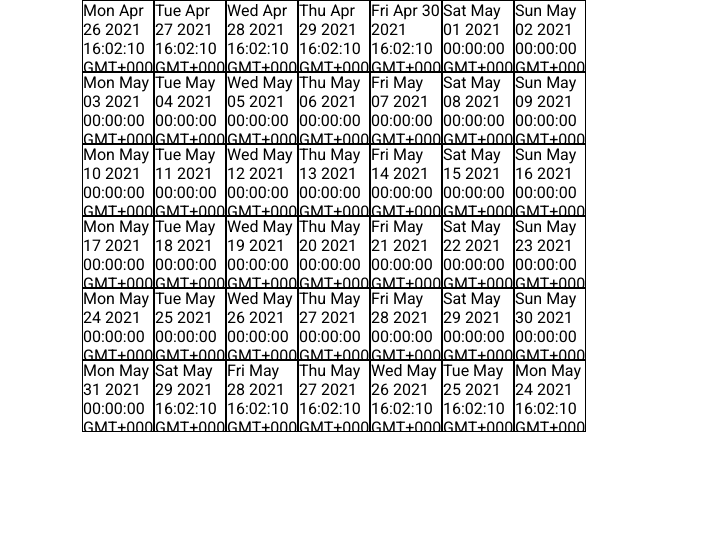
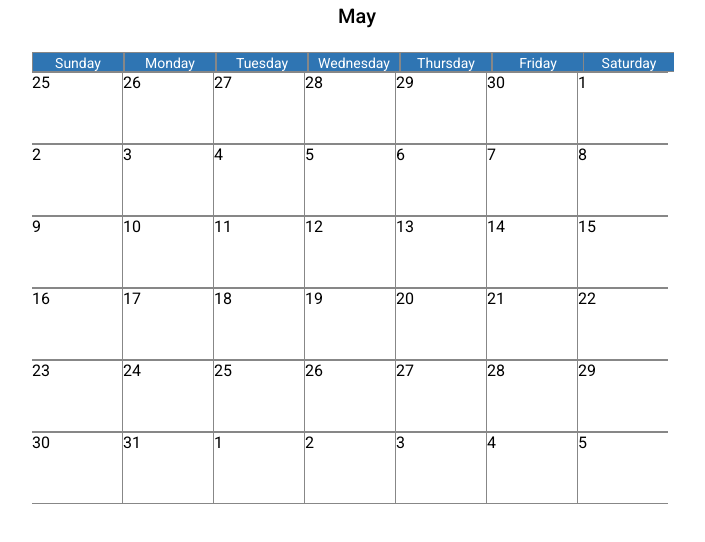
Before and after one commit to JuanGabrielMoreno/SlabScheduler, an Angular app: page / in a window 1280 px wide. Shown: the top 542 px of the page, without its empty margins (283-988 px from the left). Built offline with nearby package versions, Linux system fonts and the light colour scheme.

Commit message:
calendar progress

```diff
--- a/src/app/modules/components/calendar/calendar.component.html
+++ b/src/app/modules/components/calendar/calendar.component.html
@@ -1,5 +1,16 @@
-<div class="calendar-container">
-    <div class="day-container" *ngFor="let day of days;">
-        {{day.date}}
+<div class="component-container">
+    <div class="mat-title title">
+        {{getMonthName()}}
+    </div>
+    <div class="calendar-container">
+
+        <div class="day-name-container mat-body-1" *ngFor="let day of daysInWeek;">
+            {{day}}
+        </div>
+
+        <div class="day-container" *ngFor="let day of days;">
+            <span>{{day.date.getDate()}}</span>
+
+        </div>
     </div>
 </div>
--- a/src/app/modules/components/calendar/calendar.component.less
+++ b/src/app/modules/components/calendar/calendar.component.less
@@ -1,15 +1,44 @@
+@border-color: rgb(135 135 135);
+@cells-width : 90px;
+
+.component-container {
+    .title {
+        text-align: center;
+    }
+
     .calendar-container {
-    margin         : 0 auto;
+        margin         : 20px auto;
         display        : flex;
         flex-direction : row;
         flex-wrap      : wrap;
         justify-content: left;
-    width          : 550px;
+        width          : 650px;
+
+        .day-name-container {
+            border: 1px solid @border-color;
+            width : @cells-width;
+            height: 18px;
+            color : #FFF;
+            ;
+            background-color: rgb(47 117 179);
+            text-align      : center;
+        }
 
         .day-container {
-        border  : 1px solid black;
-        width   : 70px;
+            border  : 1px solid @border-color;
+            width   : @cells-width;
             height  : 70px;
             overflow: hidden;
+
+
+        }
+
+        :nth-child(7n) {
+            border-right: none;
+        }
+
+        :nth-child(1n +7) {
+            border-left: none;
         }
     }
+}
--- a/src/app/modules/components/calendar/calendar.component.ts
+++ b/src/app/modules/components/calendar/calendar.component.ts
@@ -11,8 +11,18 @@ export class CalendarComponent implements OnInit {
   daysInMonthCounter: number = 0;
   currentYear: number = 0;
   currentMonth: monthsOfYear;
-  monthName: string = '';
   days: IDay[] = [];
+  daysInWeek = [
+    "Sunday",
+    "Monday",
+    "Tuesday",
+    "Wednesday",
+    "Thursday",
+    "Friday",
+    "Saturday"]
+
+  months = ["January", "February", "March", "April", "May", "June", "July", "August", "September", "December"];
+
 
   constructor() { }
 
@@ -27,10 +37,14 @@ export class CalendarComponent implements OnInit {
       if (day === 0) {
         this.setDaysLeftAtBeginin(currentDate);
       }
-
-      this.days.push({
-        date: new Date(this.currentYear, this.currentMonth, day + 1)
-      });
+      else {
+        let date = new Date(this.currentYear, this.currentMonth, day + 1);
+        this.days.push({
+          date: date,
+          dayNumber: <daysOfWeek>date.getDay(),
+          dayDateNumber: date.getDate()
+        });
+      }
 
       if (day === this.daysInMonthCounter - 1) {
         this.setDaysLeftAtEnd(currentDate);
@@ -39,10 +53,10 @@ export class CalendarComponent implements OnInit {
   }
 
   private setDaysLeftAtBeginin(initialDate: Date) {
-    let currentDay = initialDate.getDay();
-    let isMonday = initialDate.getDay() === 1;
-    let daysAdded: number = 1;
-    while (!isMonday) {
+    let currentDay = initialDate.getDay() + 1;
+    let isSunday = initialDate.getDay() === 0;
+
+    while (!isSunday) {
       currentDay--;
       let newDate = new Date();
       newDate.setDate(initialDate.getDate() - currentDay)
@@ -51,25 +65,26 @@ export class CalendarComponent implements OnInit {
         date: newDate
       });
 
-      isMonday = currentDay === 1;
-      daysAdded++;
+      isSunday = currentDay === 0;
     }
   }
 
 
   private setDaysLeftAtEnd(initialDate: Date) {
-    let currentDay = initialDate.getDay();
-    let isSunday = initialDate.getDay() === 7;
-    while (!isSunday) {
+    let currentDay = initialDate.getDay() + 1;
+    let isSaturday = initialDate.getDay() === 6;
+    let counter = 1;
+    while (!isSaturday) {
+      isSaturday = currentDay === 6;
       currentDay++;
       let newDate = new Date();
-      newDate.setDate(initialDate.getDate() - currentDay)
+      newDate.setDate(initialDate.getDate() + counter)
 
       this.days.push({
         date: newDate
       });
 
-      isSunday = currentDay === 7;
+      counter++;
     }
   }
 
@@ -78,4 +93,8 @@ export class CalendarComponent implements OnInit {
 
     return daysInMonth;
   }
+
+  getMonthName(): string {
+    return this.months[<number>this.currentMonth];
+  }
 }
--- a/src/app/modules/components/calendar/iday.ts
+++ b/src/app/modules/components/calendar/iday.ts
@@ -3,6 +3,7 @@ export type monthsOfYear = 1 | 2 | 3 | 4 | 5 | 6 | 7 | 8 | 9 | 10 | 11 | 12;
 export interface IDay {
 
     dayNumber?: daysOfWeek;
+    dayDateNumber?:number;
     year?: number;
     monthNumber?: monthsOfYear;
     date: Date;
```
Lines whose indentation alone changed are shown as unchanged.
